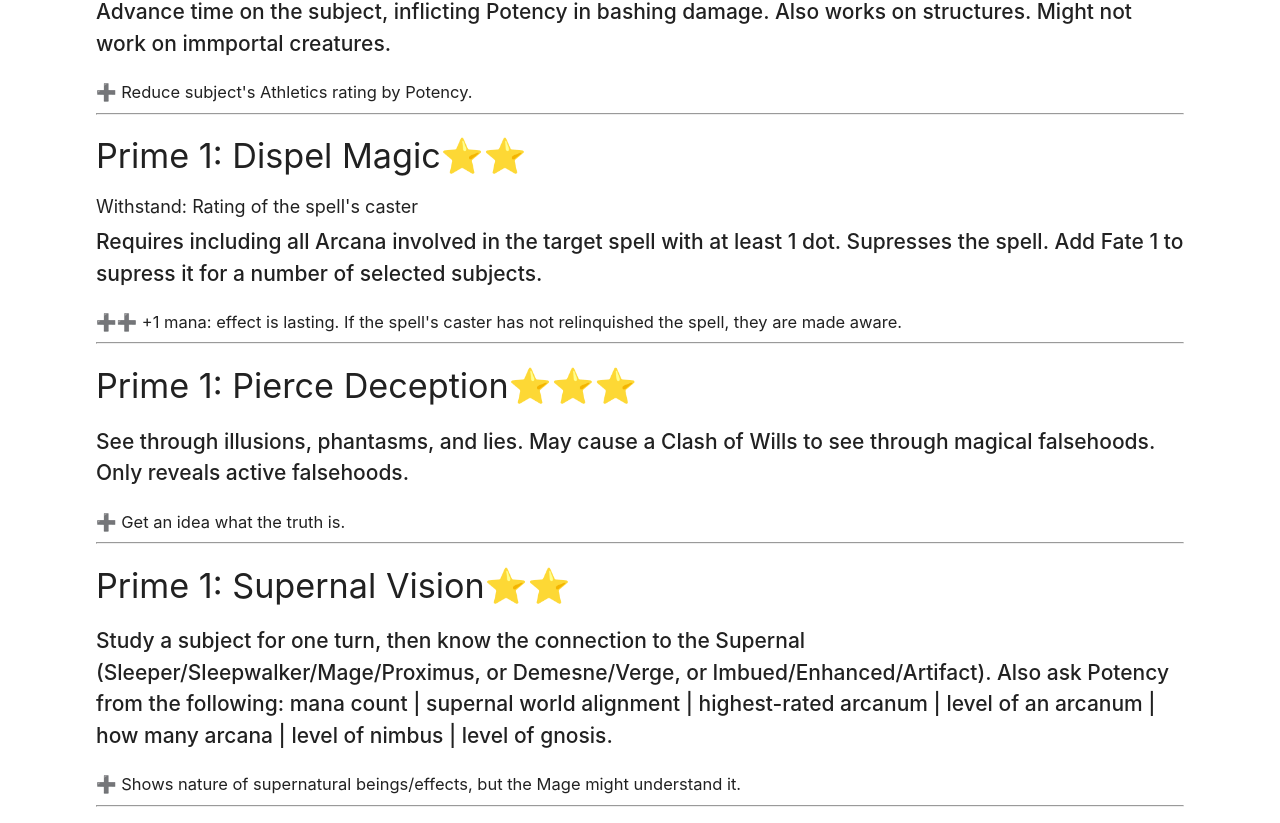
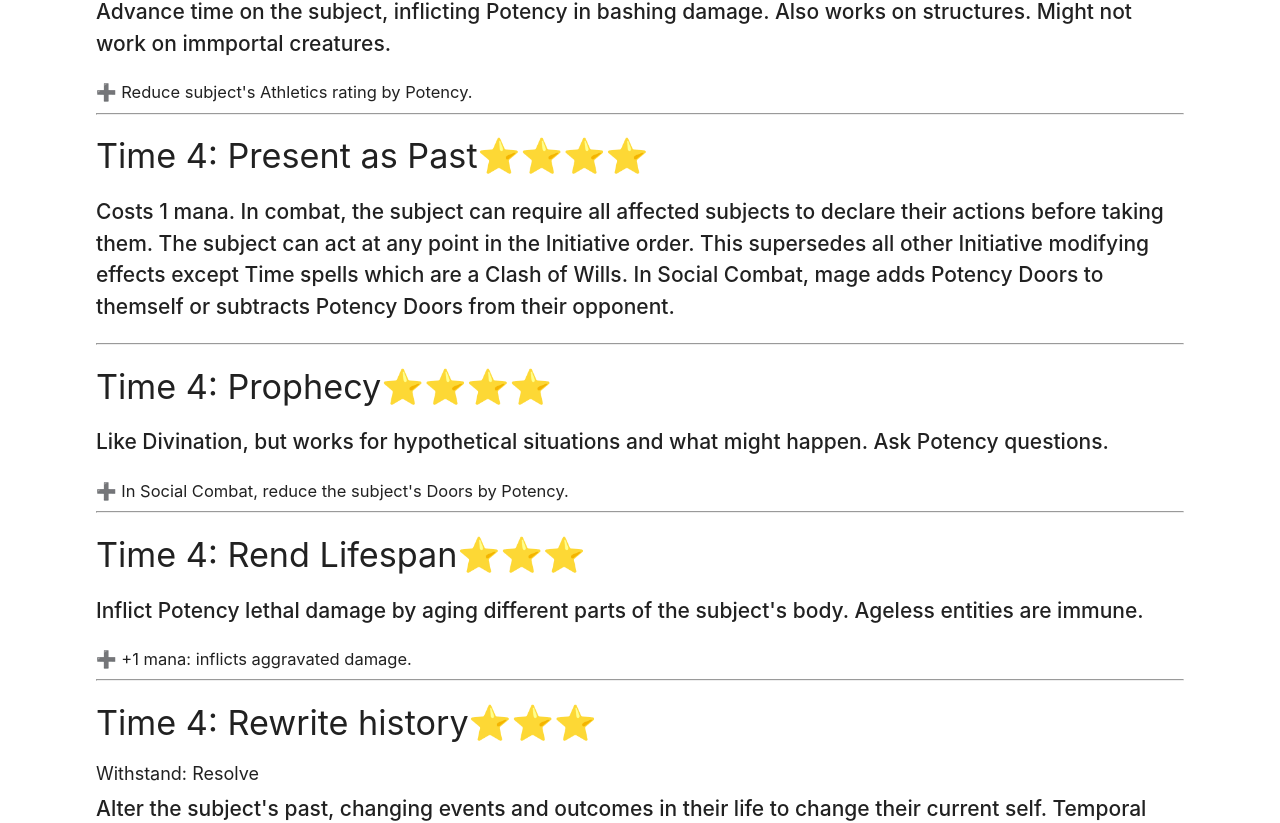
Before and after one commit to Celeo/my_mta2_spells, a React app: page /#/spells in a window 1280 px wide. Shown: the part 5147-5970 px from the top of the page. Built offline with nearby package versions, Linux system fonts and the light colour scheme.

Commit message:
Set default Time level to 4

```diff
--- a/src/components/SpellListing.js
+++ b/src/components/SpellListing.js
@@ -5,7 +5,7 @@ import ControlSliders from './ControlSliders.js'
 
 const SpellListing = (props) => {
   const [fateLevel, setFateLevel] = useState(2)
-  const [timeLevel, setTimeLevel] = useState(3)
+  const [timeLevel, setTimeLevel] = useState(4)
   const [primeLevel, setPrimeLevel] = useState(1)
 
   const filtered = props.spellData.spells.filter(e =>
```
